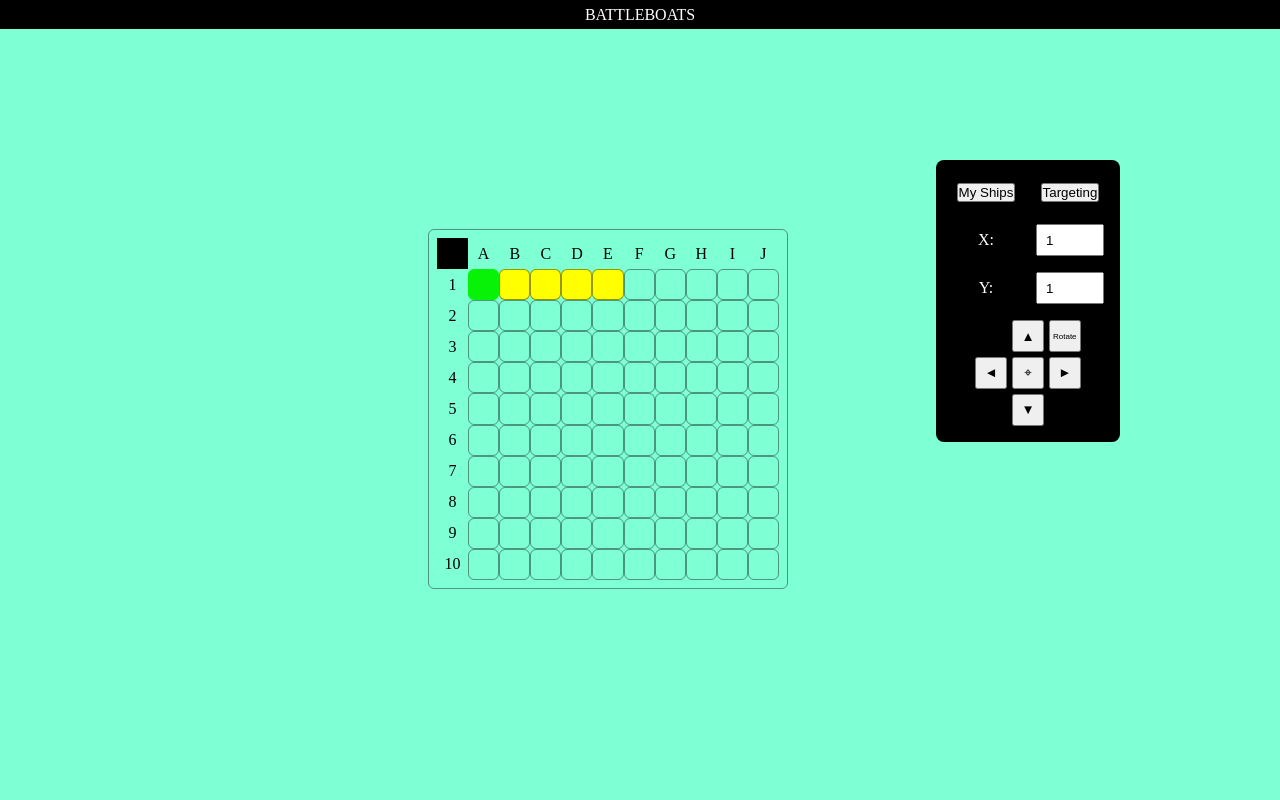
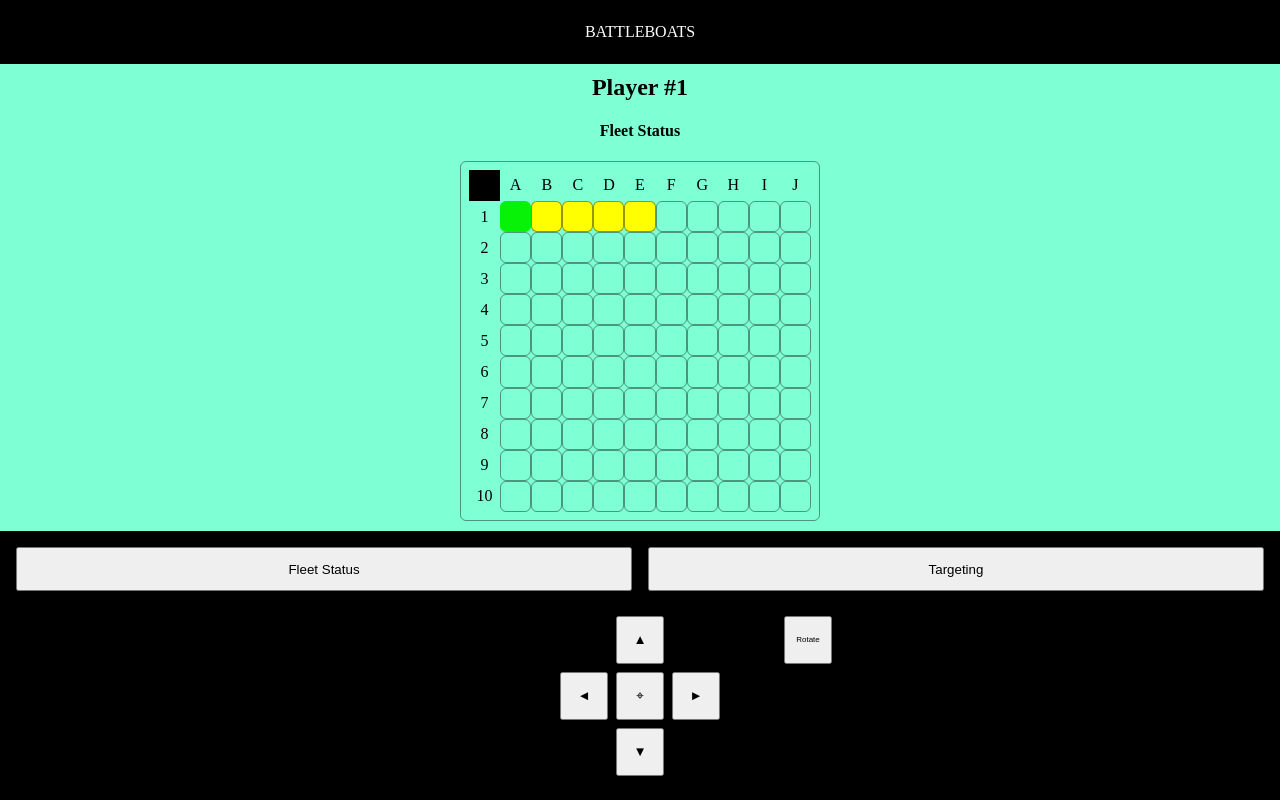
Before and after one commit to jamclean23/battleship, a website built with webpack: page src/battleship/battleship.html in a window 1280 px wide. Built offline with nearby package versions, Linux system fonts and the light colour scheme.

Commit message:
Add player nameplates correspond to turn

```diff
--- a/src/battleship/battleship.html
+++ b/src/battleship/battleship.html
@@ -8,28 +8,27 @@
 </head>
 
 <body>
-    <div class="testDiv">
-        <button class="displayButton" id="myShips">My Ships</button>
-        <button class="displayButton" id="targeting">Targeting</button>
-        <label for="xInput">X:</label>
-        <input id="xInput" class="testInput" type="number" min="1" max="10" value="1">
-        <label for="yInput">Y:</label>
-        <input id="yInput" class="testInput" type="number" min="1" max =10 value="1">
-        <div class="arrowContainer">
-            <button class="arrow" id="up">▲</button>
-            <button class="arrow" id="down">▼</button>
-            <button class="arrow" id="left">◄</button>
-            <button class="arrow" id="right">►</button>
-            <button class="arrow" id="commit">⌖</button>
-            <button class="arrow" id="rotate">Rotate</button>
-        </div>
+
     </div>
     <header>BATTLEBOATS</header>
     <main>
+        <h1 id="playerIdent">Player 1</h1>
+        <h2 id="boardIdent">Fleet Status</h1>
         <div class="board player1 theirs"></div>
         <div class="board player1 own"></div>
         <div class="board player2 theirs"></div>
         <div class="board player2 own"></div>
+        <div class="keypad">
+            <button class="displayButton" id="myShips">Fleet Status</button>
+            <button class="displayButton" id="targeting">Targeting</button>
+            <div class="arrowContainer">
+                <button class="arrow" id="up">▲</button>
+                <button class="arrow" id="down">▼</button>
+                <button class="arrow" id="left">◄</button>
+                <button class="arrow" id="right">►</button>
+                <button class="arrow" id="commit">⌖</button>
+                <button class="arrow" id="rotate">Rotate</button>
+            </div>
     </main>
 </body>
 </html>
--- a/src/battleship/battleship.js
+++ b/src/battleship/battleship.js
@@ -10,7 +10,7 @@ import * as Dom from './dom-manipulation.js'
 // Choose players
 
 // Initialize Game
-let newGame = Game.initialize('player', 'player');
+let newGame = Game.initialize('player', 'ai');
 Dom.initialize();
 
 // Loop
--- a/src/battleship/dom-manipulation.js
+++ b/src/battleship/dom-manipulation.js
@@ -103,6 +103,18 @@ function updateBoards (game) {
 
     let boards = game.boards;
     let players = game.players;
+
+    // Get DOM player nameplate
+    const nameplate = document.querySelector('#playerIdent');
+
+    // Update player nameplate
+    players.forEach((player) => {
+        if (player.isTurn) {
+            console.log(player);
+            nameplate.innerText = player.name;
+        }
+    });
+
     // Get player's own boards from the DOM
     const ownRenderedBoards = document.querySelectorAll('.board.own');
 
@@ -238,7 +250,6 @@ function findNode (x, y, board) {
 }
 
 function showOrHideBoard (board) {
-    console.log(board.player.show);
     showIfTurn(board);
     if (board.player.show === 'myShips') showMyShips(board);
     if (board.player.show === 'targeting') showTargeting(board);
--- a/src/battleship/game.js
+++ b/src/battleship/game.js
@@ -32,6 +32,10 @@ function initialize (player1 = 'player', player2 = 'player') {
         // Initialize arrow keys
         setupListeners(this);
 
+        // Name players
+        this.players.forEach((player, index) => {
+            player.name = player.name + ' #' + (index + 1);
+        });
 
 
         // Populate game boards
@@ -52,11 +56,6 @@ function initialize (player1 = 'player', player2 = 'player') {
 
         // Draw boards
         Dom.updateBoards(this);
-
-        // Name players
-        this.players.forEach((player, index) => {
-            player.name = player.name + ' #' + (index + 1);
-        });
 
         // Game loop
         console.log('Game Phase');
--- a/src/battleship/styles.css
+++ b/src/battleship/styles.css
@@ -9,6 +9,7 @@ body {
     display: grid;
     height: 100vh;
     width: 100vw;
+    grid-template-rows: 4rem;
 }
 
 header {
@@ -18,6 +19,14 @@ header {
     display: flex;
     justify-content: center;
     align-items: center;
+}
+
+#playerIdent {
+    font-size: 1.5rem;
+}
+
+#boardIdent {
+    font-size: 1rem;
 }
 
 .gameSquare.selected {
@@ -32,15 +41,18 @@ header {
 .arrowContainer {
     grid-column: 1 /3;
     display: grid;
-    gap: .3rem;
+    justify-items: center;
+    align-items: center;
+    grid-template-columns: repeat(7, 3rem);
+    gap: .5rem;
     grid-template-areas:
-    ".      up   rotate"
-    "left commit right"
-    ".     down    .";
+    ". . . up    . . rotate"
+    ". . left commit right . ."
+    ". .  .   down    . . .";
 }
 .arrow {
-    width: 2rem;
-    height: 2rem;
+    width: 3rem;
+    height: 3rem;
 }
 #rotate {
     grid-area: rotate;
@@ -62,35 +74,28 @@ header {
     grid-area: commit;
 }
 
-.testDiv {
-    position: fixed;
-    right: 10rem;
+.keypad {
     color: white;
-    top: 20%;
     display: grid;
-    grid-template-rows: repeat(3, 1fr);
     grid-template-columns: repeat(2, 1fr);
+    grid-template-rows: 1fr 4fr;
     justify-items: center;
     align-items: center;
     background-color: black;
     padding: 1rem;
-    border-radius: 8px;
+    width: 100%;
+    height: 100%;
     gap: 1rem;
+}
 
-}
-.testButton {
-    width: 4rem;
-    height: 2rem;
-    grid-column: 1 / 3;
-}
-.testInput {
-    height: 2rem;
-    padding: .5rem;
+.displayButton {
+    height: 100%;
+    width: 100%;
 }
 
 main {
-    height: 95vh;
-    width: 95vw;
+    height: 100%;
+    width: 100%;
     display: grid;
     align-items: center;
     justify-items: center;
```
